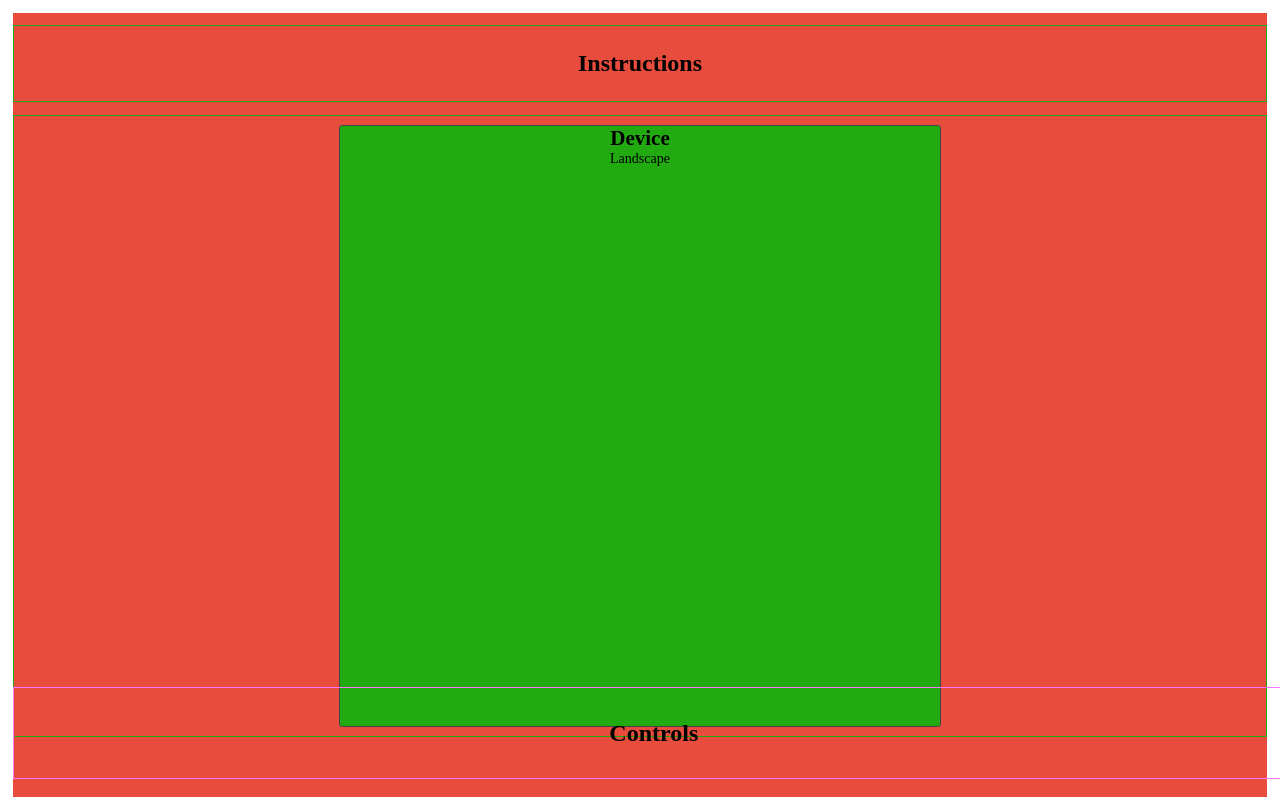
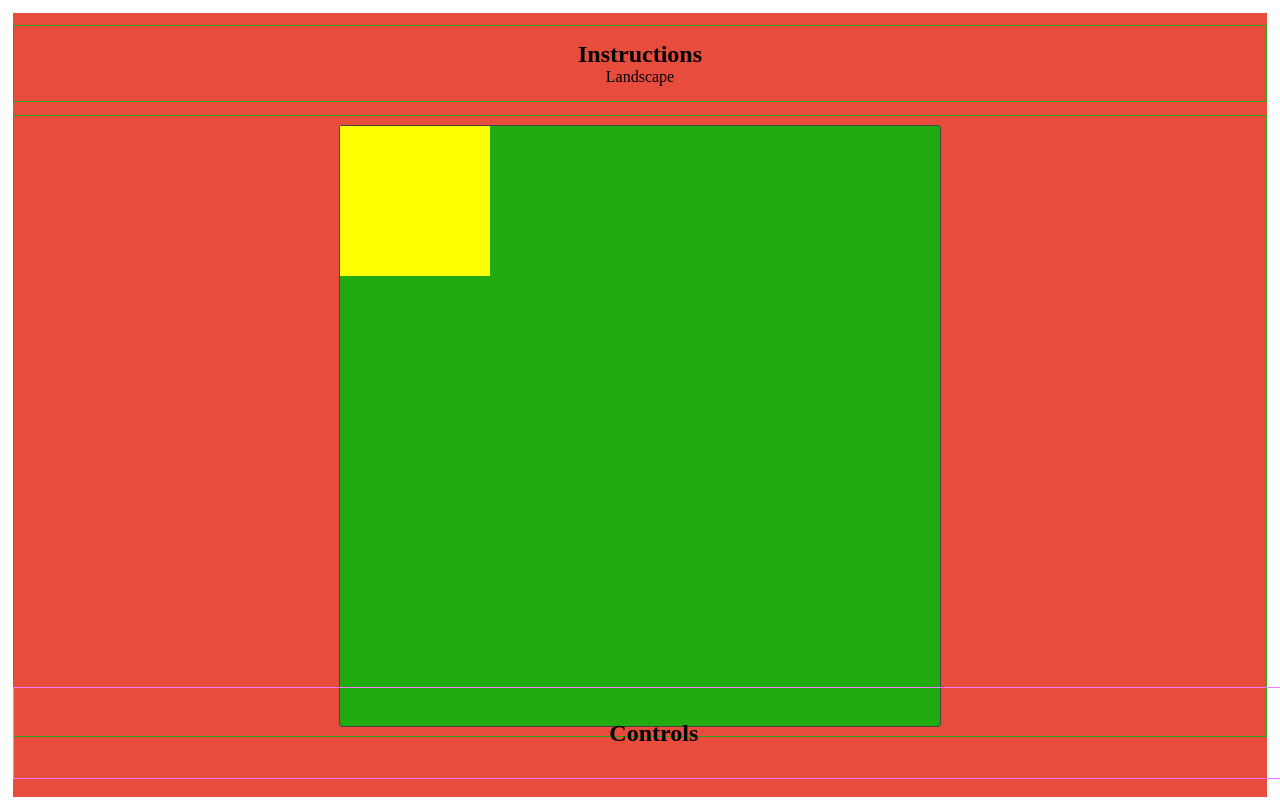
Before and after one commit to russellf9/sass-test, a website: page app/index.html in a window 1280 px wide. Drawn offline with Linux system fonts and the light colour scheme.

Commit message:
* Style - The `square` has been added.  - Some colors have been added.

```diff
--- a/app/_assets/scss/_media.scss
+++ b/app/_assets/scss/_media.scss
@@ -32,6 +32,13 @@
     height: getControlsRowHeight('phone');
 }
 
+%square {
+    width: getSquareDimension('phone');
+    display: block;
+}
+
+
+
 
 // phone
 @include media(">=phone", "<tablet") {
@@ -52,6 +59,11 @@
     .controls-row {
         @extend %controls-row;
         height: getControlsRowHeight('phone');
+    }
+    .square {
+        @extend %square;
+        width: getSquareDimension('phone');
+        height: getSquareDimension('phone');
     }
 }
 
@@ -79,6 +91,11 @@
     .controls-row {
         @extend %controls-row;
         height: getControlsRowHeight('tablet');
+    }
+    .square {
+        @extend %square;
+        width: getSquareDimension('tablet');
+        height: getSquareDimension('tablet');
     }
 }
 
@@ -128,6 +145,11 @@
         @extend %controls-row;
         height: getControlsRowHeight('large-desktop');
     }
+    .square {
+        @extend %square;
+        width: getSquareDimension('large-desktop');
+        height: getSquareDimension('large-desktop');
+    }
 }
 
 // print
--- a/app/_assets/scss/_settings.scss
+++ b/app/_assets/scss/_settings.scss
@@ -9,7 +9,8 @@ $settings: (
     board-dimension: 300px,
     board-margin: 5px,
     instruction-row-height: 50px,
-    controls-row-height: 45px
+    controls-row-height: 45px,
+    square-dimension: 75px
 );
 
 // utility functions to get settings
@@ -32,6 +33,10 @@ $settings: (
 // controls-row-height
 @function getControlsRowHeightDefault() {
     @return map-get($settings, "controls-row-height");
+}
+
+@function getSquareDimensionDefault() {
+    @return map-get($settings, "square-dimension");
 }
 
 
@@ -77,3 +82,12 @@ $settings: (
     }
     @return $height * 2;
 }
+
+// square - dimension
+@function getSquareDimension($media) {
+    $dimension:getSquareDimensionDefault();
+    @if $media == 'phone' {
+        @return $dimension;
+    }
+    @return $dimension * 2;
+}
--- a/app/_assets/scss/style.scss
+++ b/app/_assets/scss/style.scss
@@ -16,3 +16,15 @@
     margin: 0;
     padding: 0;
 }
+
+.pink {
+    background: $pink;
+}
+
+.yellow {
+    background: $yellow;
+}
+
+.blue {
+    background: $blue;
+}
--- a/app/index.html
+++ b/app/index.html
@@ -8,15 +8,21 @@
 <body>
 <div class="column">
     <div class="row instructions-row flex-container">
+        <div>
             <h2 class="center-text">Instructions</h2>
+            <p class="landscape center-text">Landscape</p>
+
+            <p class="portrait center-text">Portrait</p>
+
+            <p class="retina-2x center-text">retina2x</p>
+
+            <p class="retina-3x center-text">retina3x</p>
+        </div>
+
     </div>
     <div class="row game-row flex-container">
         <div class="game-container">
-                <h2 class="center-text">Device</h2>
-                <p class="landscape center-text">Landscape</p>
-                <p class="portrait center-text">Portrait</p>
-                <p class="retina-2x center-text">retina2x</p>
-                <p class="retina-3x center-text">retina3x</p>
+            <div class="square yellow"></div>
         </div>
     </div>
     <div class="row controls-row flex-container">
```
Also changed, not shown: build/assets/css/style.css. Lines whose indentation alone changed are shown as unchanged.
